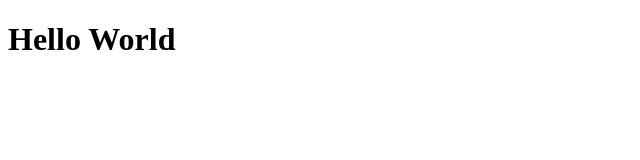
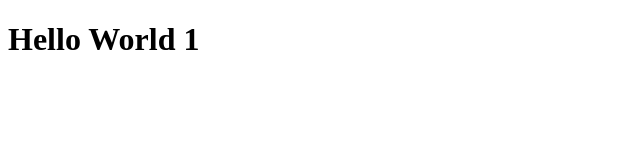
Before and after one commit to doctorpack/htmlcss-hello, a plain HTML site: page index.html in a window 1280 px wide. Shown: the full height of the page, 0-640 px from the left. Drawn offline with Linux system fonts and the light colour scheme.

Commit message:
hello world

```diff
--- a/index.html
+++ b/index.html
@@ -7,7 +7,7 @@
     <title>Document</title>
 </head>
 <body>
-    <h1>Hello World
+    <h1>Hello World 1
     </h1>
 </body>
 </html>
```
